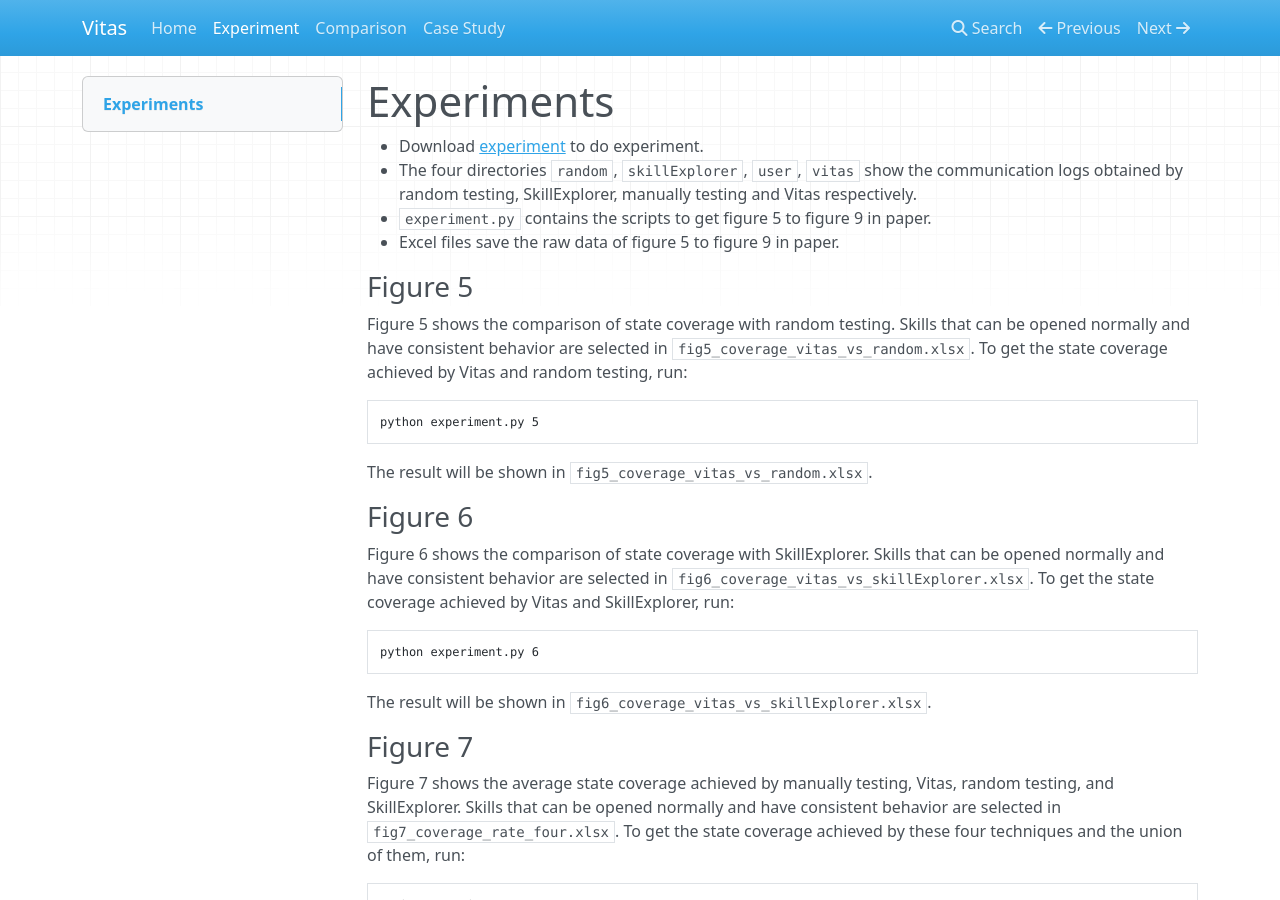
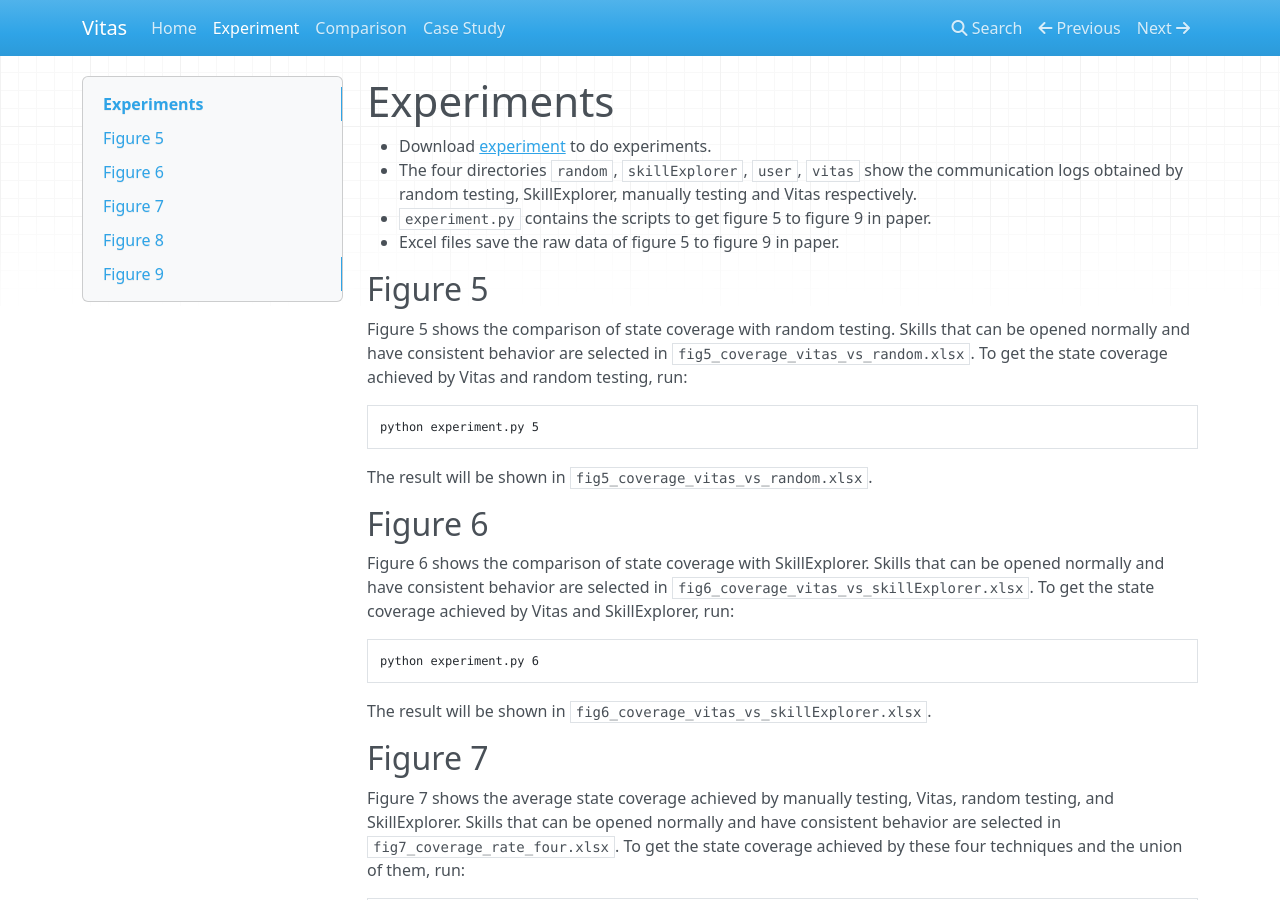
Before and after one commit to lswchina/web, an MkDocs documentation site: the page built from docs/experiment.md, in a window 1280 px wide and 900 px high. Built offline with MkDocs 1.6.1, drawn with Linux system fonts in a browser that asks for light colours; nearby versions of some CDN libraries.

Commit message:
change ### to ##

````diff
--- a/docs/experiment.md
+++ b/docs/experiment.md
@@ -1,11 +1,11 @@
 # Experiments
 
-* Download [experiment](tool/experiment.zip) to do experiment.
+* Download [experiment](tool/experiment.zip) to do experiments.
 * The four directories ```random```, ```skillExplorer```, ```user```, ```vitas``` show the communication logs obtained by random testing, SkillExplorer, manually testing and Vitas respectively.
 * ```experiment.py``` contains the scripts to get figure 5 to figure 9 in paper.
 * Excel files save the raw data of figure 5 to figure 9 in paper.
 
-### Figure 5
+## Figure 5
 
 Figure 5 shows the comparison of state coverage with random testing. Skills that can be opened normally and have consistent behavior are selected in ```fig5_coverage_vitas_vs_random.xlsx```. To get the state coverage achieved by Vitas and random testing, run:
 
@@ -13,7 +13,7 @@
 
 The result will be shown in ```fig5_coverage_vitas_vs_random.xlsx```.
 
-### Figure 6
+## Figure 6
 
 Figure 6 shows the comparison of state coverage with SkillExplorer. Skills that can be opened normally and have consistent behavior are selected in ```fig6_coverage_vitas_vs_skillExplorer.xlsx```. To get the state coverage achieved by Vitas and SkillExplorer, run:
 
@@ -21,7 +21,7 @@
 
 The result will be shown in ```fig6_coverage_vitas_vs_skillExplorer.xlsx```.
 
-### Figure 7
+## Figure 7
 
 Figure 7 shows the average state coverage achieved by manually testing, Vitas, random testing, and SkillExplorer.  Skills that can be opened normally and have consistent behavior are selected in ```fig7_coverage_rate_four.xlsx```. To get the state coverage achieved by these four techniques and the union of them, run:
 
@@ -29,7 +29,7 @@
 
 The result will be shown in ```fig7_coverage_rate_four.xlsx```.
 
-### Figure 8
+## Figure 8
 
 Figure 8 shows the number of interaction rounds required to achieve a certain percentage of the state-space between Vitas and context-enhanced random testing. We only select those skills whose final sizes of state-space obtained by two techniques are within -10%-10% in the comparison,  can be opened normally and have consistent behavior. They are shown in ```fig8_coverage_round_vitas_vs_random.xlsx```. To get the interaction rounds, run:
 
@@ -37,7 +37,7 @@
 
 The result will be shown in ```fig8_coverage_round_vitas_vs_random.xlsx```. Sheet 'Vitas' and sheet 'random' shows the interaction rounds required by Vitas and random testing respectively.
 
-### Figure 9
+## Figure 9
 
 Figure 9 shows the number of interaction rounds required to achieve a certain percentage of the state-space between Vitas and SkillExplorer. We only select those skills whose final sizes of state-space obtained by two techniques are within -10%-10% in the comparison,  can be opened normally and have consistent behavior. They are shown in ```fig9_coverage_round_vitas_vs_skillExplorer.xlsx```. To get the interaction rounds, run:
 
````
Also changed, not shown: docs/case.md (+5 -5 lines), docs/index.md (+1 -1 lines), site/case/index.html, site/experiment/index.html, site/index.html, site/search/search_index.json, 1 other file.
